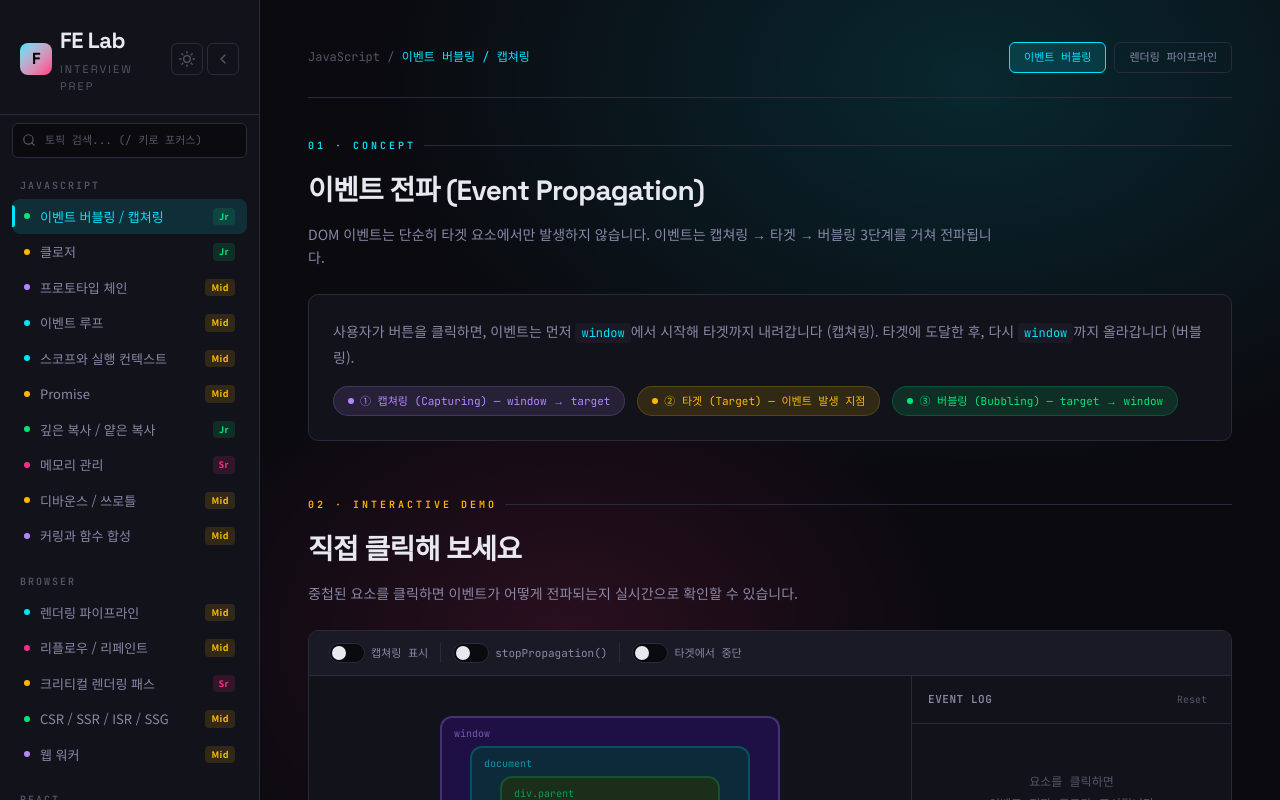
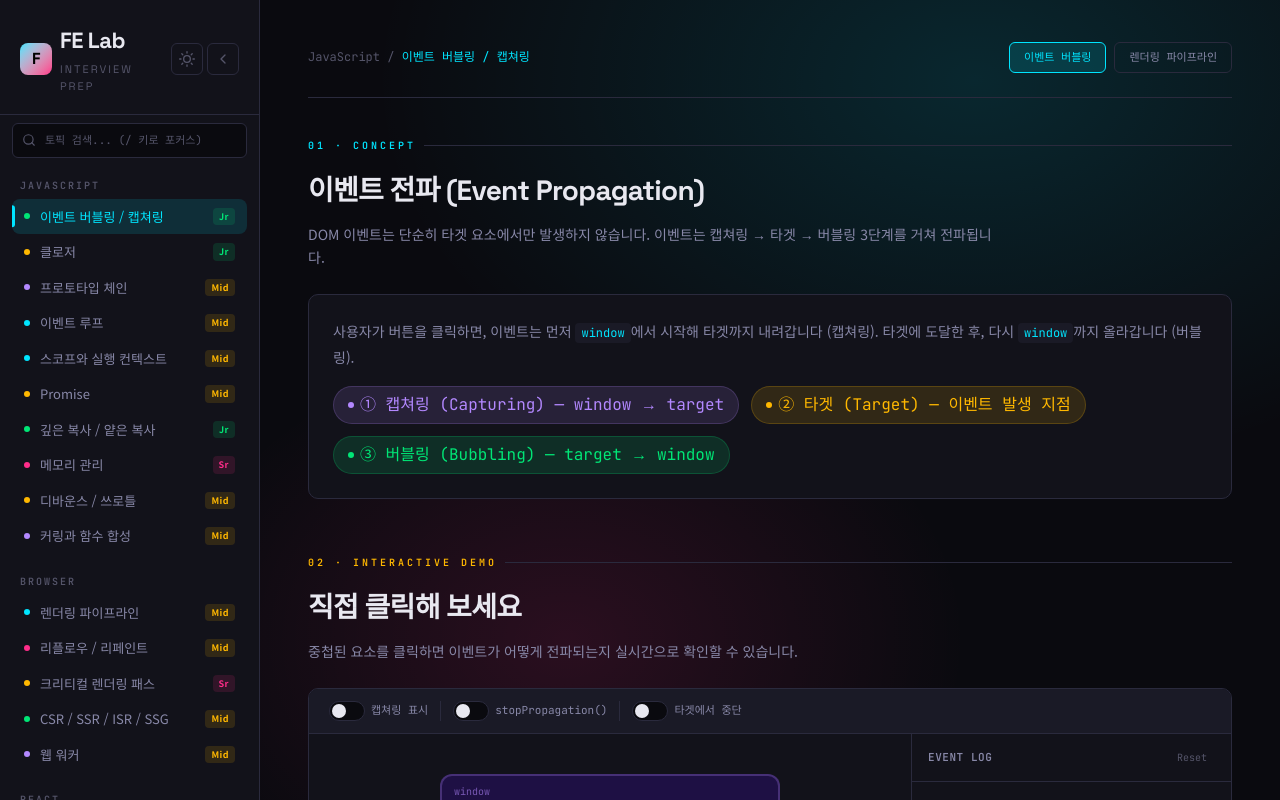
Before and after one commit to k1my3ch4n/Fe-Lab, a Next.js app in the folder fe-lab/: page /topics/event-bubbling in a window 1280 px wide. Built offline with nearby package versions, Linux system fonts and the light colour scheme.

Commit message:
refactor(ui): 하드코딩 색상 CSS 변수로 교체 및 ActionButton focus-visible 추가

```diff
--- a/fe-lab/shared/ui/common/PhaseChip.tsx
+++ b/fe-lab/shared/ui/common/PhaseChip.tsx
@@ -6,9 +6,9 @@ interface PhaseChipProps {
 }
 
 const styles: Record<PhaseVariant, string> = {
-  capture: "bg-accent-violet-dim text-accent-violet border-[#b388ff33]",
-  target: "bg-accent-amber-dim text-accent-amber border-[#ffb80033]",
-  bubble: "bg-accent-green-dim text-accent-green border-[#00e67633]",
+  capture: "bg-accent-violet-dim text-accent-violet border-accent-violet/20",
+  target: "bg-accent-amber-dim text-accent-amber border-accent-amber/20",
+  bubble: "bg-accent-green-dim text-accent-green border-accent-green/20",
 };
 
 const dotColors: Record<PhaseVariant, string> = {
@@ -20,7 +20,7 @@ const dotColors: Record<PhaseVariant, string> = {
 export default function PhaseChip({ label, variant }: PhaseChipProps) {
   return (
     <div
-      className={`font-mono text-[11px] px-3.5 py-1.5 rounded-full flex items-center gap-1.5 border ${styles[variant]}`}
+      className={`font-mono text-label px-3.5 py-1.5 rounded-full flex items-center gap-1.5 border ${styles[variant]}`}
     >
       <span
         className={`inline-block w-1.5 h-1.5 rounded-full ${dotColors[variant]}`}
--- a/fe-lab/shared/ui/demo/ActionButton.tsx
+++ b/fe-lab/shared/ui/demo/ActionButton.tsx
@@ -33,7 +33,7 @@ export default function ActionButton({
     <button
       onClick={onClick}
       disabled={disabled}
-      className={`w-full font-mono text-[12px] px-4 py-2.5 rounded-lg border cursor-pointer transition-all duration-200 disabled:opacity-40 disabled:cursor-not-allowed ${variantStyles[variant]} ${className}`}
+      className={`w-full font-mono text-[12px] px-4 py-2.5 rounded-lg border cursor-pointer transition-all duration-200 disabled:opacity-40 disabled:cursor-not-allowed focus-visible:outline focus-visible:outline-2 focus-visible:outline-offset-2 focus-visible:outline-current ${variantStyles[variant]} ${className}`}
     >
       {children}
     </button>
--- a/fe-lab/shared/ui/demo/LogPanel.tsx
+++ b/fe-lab/shared/ui/demo/LogPanel.tsx
@@ -16,7 +16,7 @@ export default function LogPanel({
     <div
       role="log"
       aria-live="polite"
-      className="flex-1 overflow-y-auto max-h-[300px] p-3 font-mono text-[11px] leading-relaxed"
+      className="flex-1 overflow-y-auto max-h-[300px] p-3 font-mono text-label leading-relaxed"
     >
       {logs.length === 0 ? (
         <div className="text-text-muted text-center px-4 py-8 text-xs leading-[1.8] whitespace-pre-line">
@@ -30,7 +30,7 @@ export default function LogPanel({
             <div
               key={i}
               className="px-2 py-1 rounded mb-0.5 animate-[logSlide_0.3s_ease]"
-              style={{ color: color ?? "#00e5ff" }}
+              style={{ color: color ?? "var(--color-accent-cyan)" }}
             >
               {text}
             </div>
```
